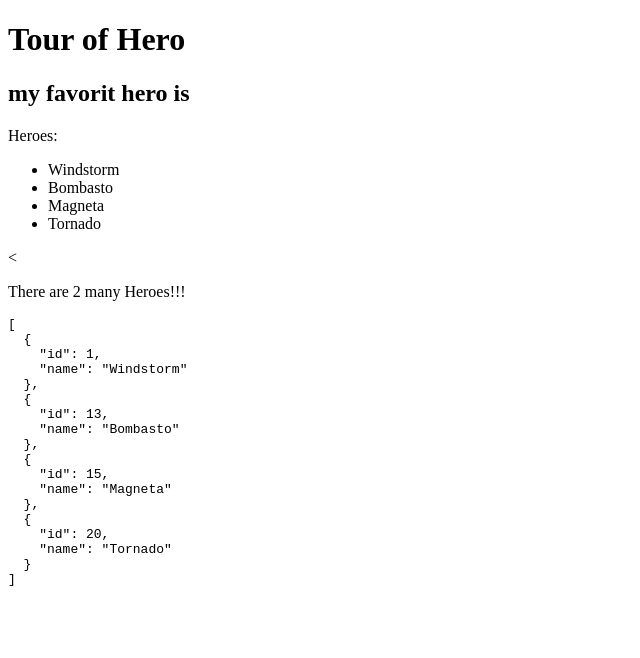
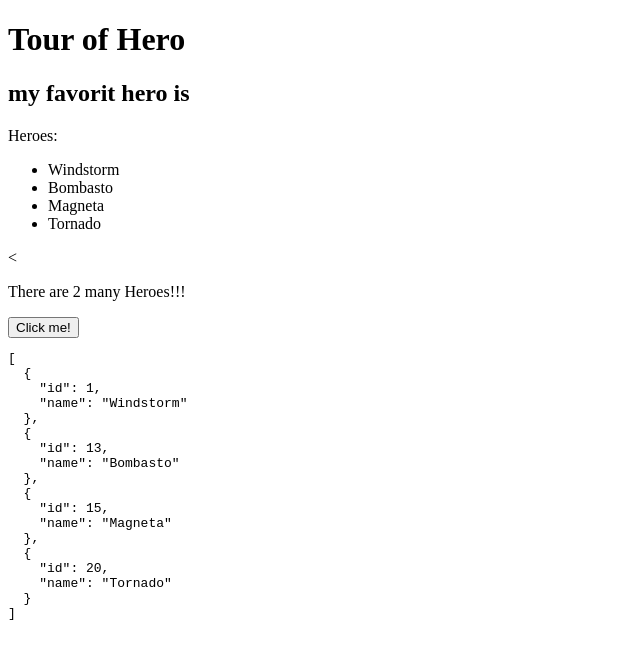
Before and after one commit to assaftenen/cliTest, an Angular app: page / in a window 1280 px wide. Shown: the top 658 px of the page, without its empty margins (0-640 px from the left). Built offline with nearby package versions, Linux system fonts and the light colour scheme.

Commit message:
click me

```diff
--- a/src/app/app.component.html
+++ b/src/app/app.component.html
@@ -9,4 +9,7 @@
   </li>
 </ul>
 <<p *ngIf="heroes.length>3">There are 2 many Heroes!!!</p>
+<click-me></click-me>
+
+
 <pre>{{heroes| json}}</pre>
--- a/src/app/app.component.ts
+++ b/src/app/app.component.ts
@@ -1,5 +1,7 @@
 import { Component } from '@angular/core';
 import {Hero} from './shared/hero'
+import { ClickMeComponent } from './shared/click-me/click-me.component';
+
 
 @Component({
   selector: 'app-root',
--- a/src/app/app.module.ts
+++ b/src/app/app.module.ts
@@ -5,12 +5,14 @@ import { HttpModule } from '@angular/http';
 import {DashboardComponent} from './dashboard/dashboard.component';
 
 import { AppComponent } from './app.component';
+import { ClickMeComponent } from './shared/click-me/click-me.component';
 
 
 @NgModule({
   declarations: [
     AppComponent,
-    DashboardComponent
+    DashboardComponent,
+    ClickMeComponent
 
   ],
   imports: [
--- /dev/null
+++ b/src/app/shared/click-me/click-me.component.html
@@ -0,0 +1,2 @@
+ <button (click)="onClickMe()">Click me!</button>
+    {{clickMessage}}
--- /dev/null
+++ b/src/app/shared/click-me/click-me.component.ts
@@ -0,0 +1,19 @@
+import { Component, OnInit } from '@angular/core';
+
+@Component({
+  selector: 'click-me',
+  templateUrl: './click-me.component.html',
+  styleUrls: ['./click-me.component.css']
+})
+export class ClickMeComponent implements OnInit {
+
+  public clickMessage: string;
+  constructor() { }
+
+  onClickMe() {
+    this.clickMessage = "You are my Hero!!!"
+  }
+  ngOnInit() {
+  }
+
+}
--- /dev/null
+++ b/src/app/shared/click-me/index.ts
@@ -0,0 +1 @@
+export * from './click-me.component'
--- a/src/app/shared/index.ts
+++ b/src/app/shared/index.ts
@@ -1 +1,2 @@
 export * from './hero'
+export * from './click-me/click-me.component'
```
Also changed, not shown: src/app/shared/click-me/click-me.component.css (added), 1 other file (tests, documents, lock files or other folders).
